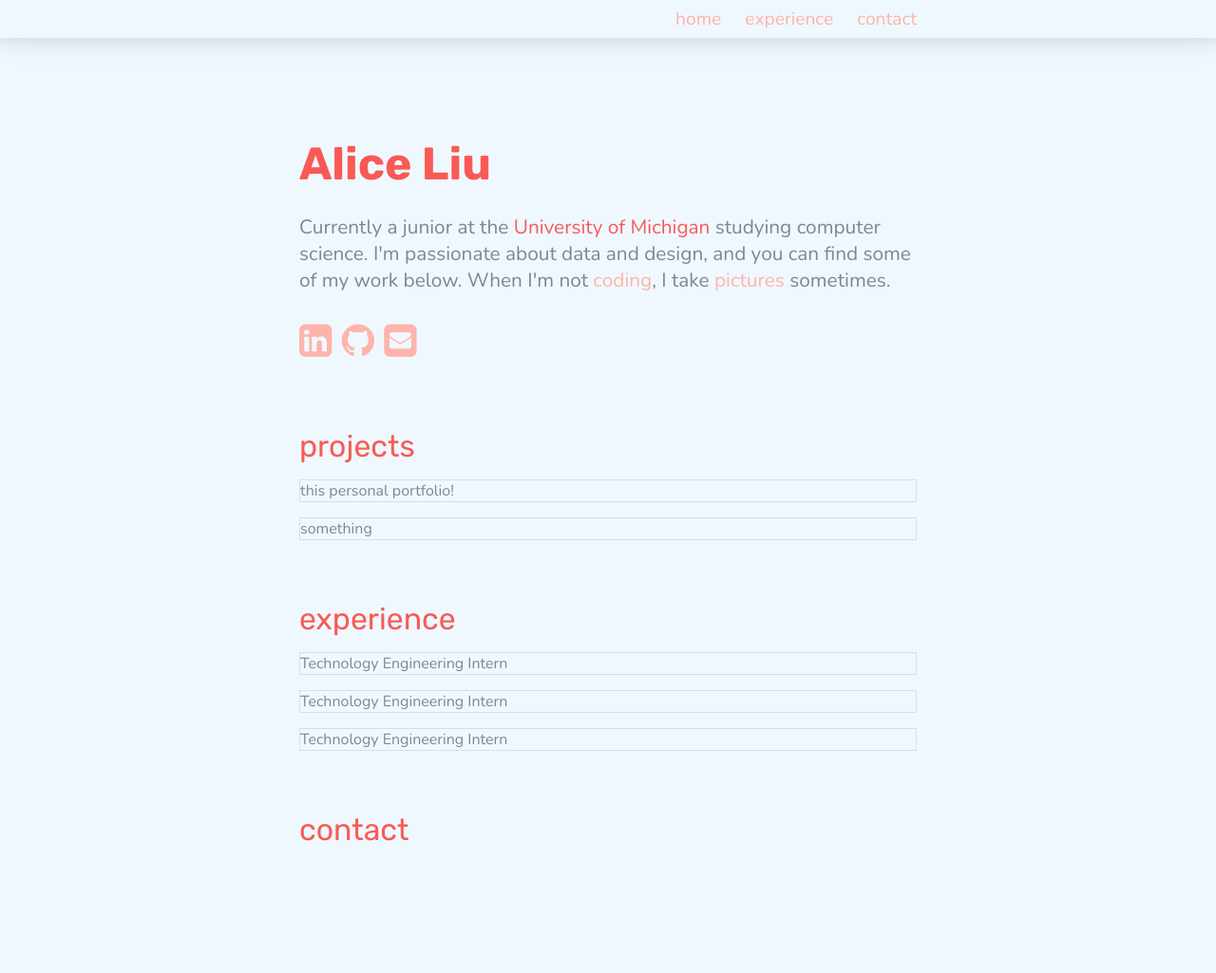
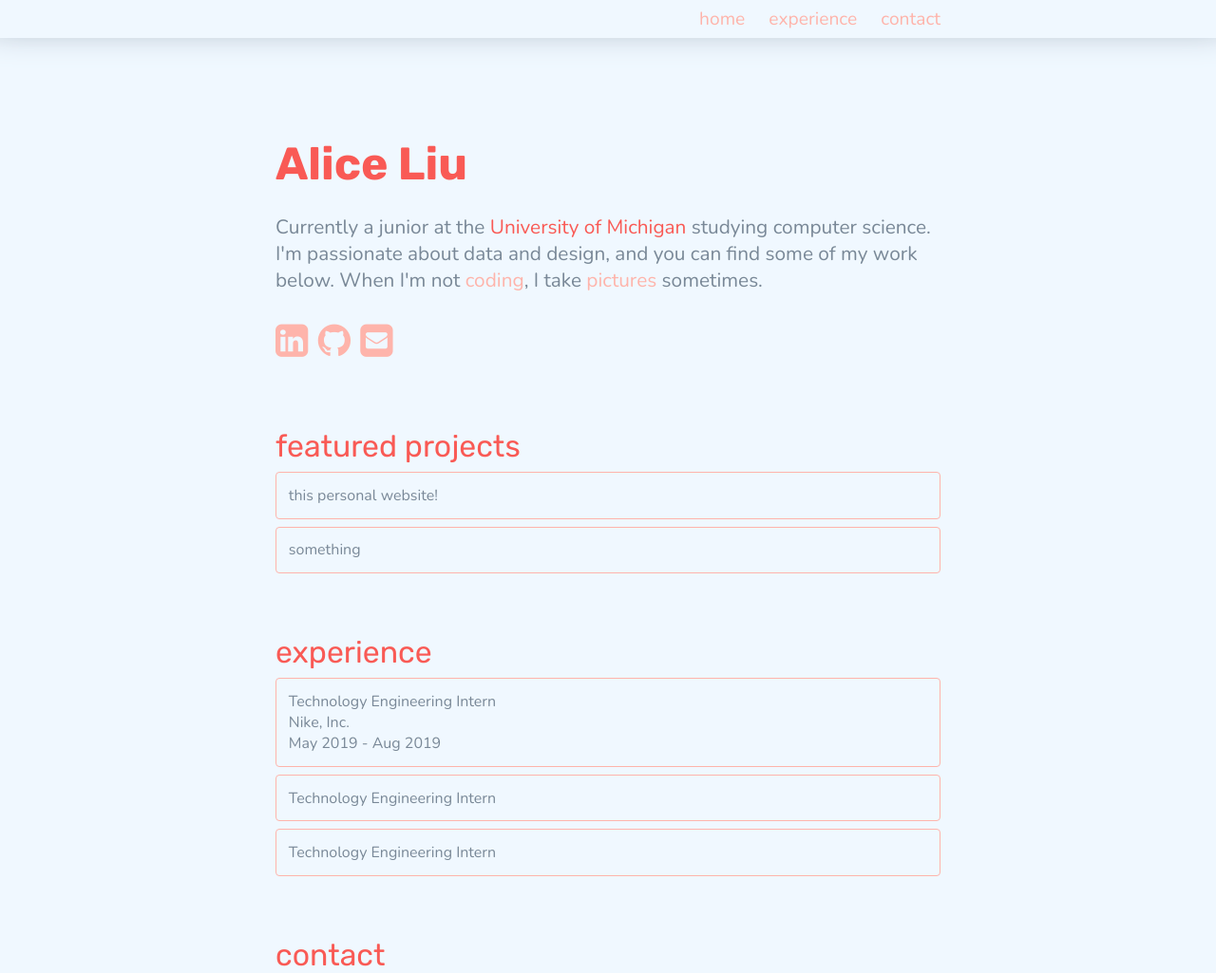
Before and after one commit to alicemliu/alicemliu.github.io, a plain HTML site: page index.html in a window 1280 px wide. Shown: the whole page at 95% size. Before the commit the page ends 893 px from the top, so only its background shows below. Drawn offline with nearby package versions, Linux system fonts and the light colour scheme.

Commit message:
card links formatted

```diff
--- a/css/style.css
+++ b/css/style.css
@@ -14,7 +14,6 @@ body {
 
   min-height: 100vh;
 
-  color: #798897;
   font-family: 'Nunito', serif;
   font-weight: 300;
 }
@@ -24,7 +23,7 @@ body {
   justify-content: center;
   flex-direction: column;
   align-items: stretch;
-  max-width: 650px;
+  max-width: 700px;
 
   margin: auto;
   padding-top: 2.5rem;
@@ -50,7 +49,7 @@ body {
 
 @media (min-width: 700px) {
   .nav li:last-child {
-    margin-right: calc((100vw - 650px) / 2);
+    margin-right: calc((100vw - 700px) / 2);
   }
 }
 
@@ -87,8 +86,17 @@ ul {
 }
 
 .card {
-  border: 1px solid #ddd;
-  margin-top: 1rem;
+  border: 1px solid #FEB4AB;
+  margin-top: 0.5rem;
+  border-radius: 4px;
+  /*box-shadow: 0 50px 100px rgba(50,50,93,.05),0 15px 35px rgba(50,50,93,.1),0 5px 15px rgba(0,0,0,.1);*/
+  overflow: hidden;
+  color: #798897;
+}
+
+.card:hover {
+  background: #FEB4AB;
+  color: white;
 }
 
 h1 {
@@ -106,9 +114,16 @@ h2 {
   font-weight: 400;
 }
 
+h3 {
+  color: #798897;
+  font-size: 1.3rem;
+  font-weight: 300;
+  margin-bottom: 1.5rem;
+}
+
 p {
-  font-size: 1.3rem;
-  margin-bottom: 1.5rem;
+  margin: 0.8rem;
+  text-align: left;
 }
 
 pink {
--- a/index.html
+++ b/index.html
@@ -29,9 +29,9 @@
     <div class="about">
 
       <h1>Alice Liu</h1>
-      <p>
+      <h3>
         Currently a junior at the <pink>University of Michigan</pink> studying computer science. I'm passionate about data and design, and you can find some of my work below. When I'm not <a href="https://www.github.com/alicemliu/">coding</a>, I take <a href="https://aliu.carbonmade.com">pictures</a> sometimes.
-      </p>
+      </h3>
 
       <div class="icons">
         <a href="https://www.linkedin.com/in/alicemliu/"><i class="fa fa-linkedin-square"></i></a>
@@ -42,25 +42,35 @@
     </div>
 
     <a id="proj_section"></a>
-    <h2>projects</h2>
+    <h2>featured projects</h2>
+    <a href="https://github.com/alicemliu/alicemliu.github.io"><div class="card">
+      <p>this personal website!</p>
+    </div></a>
     <div class="card">
-      this personal portfolio!
-    </div>
-    <div class="card">
-      something
+      <p>
+        something
+      </p>
     </div>
 
     <a id="exp_section"></a>
     <div class="content">
       <h2>experience</h2>
       <div class="card">
-        Technology Engineering Intern
+        <p>
+          Technology Engineering Intern</br>
+          Nike, Inc.</br>
+          May 2019 - Aug 2019
+        </p>
       </div>
       <div class="card">
-        Technology Engineering Intern
+        <p>
+          Technology Engineering Intern
+        </p>
       </div>
       <div class="card">
-        Technology Engineering Intern
+        <p>
+          Technology Engineering Intern
+        </p>
       </div>
     </div>
 
```
